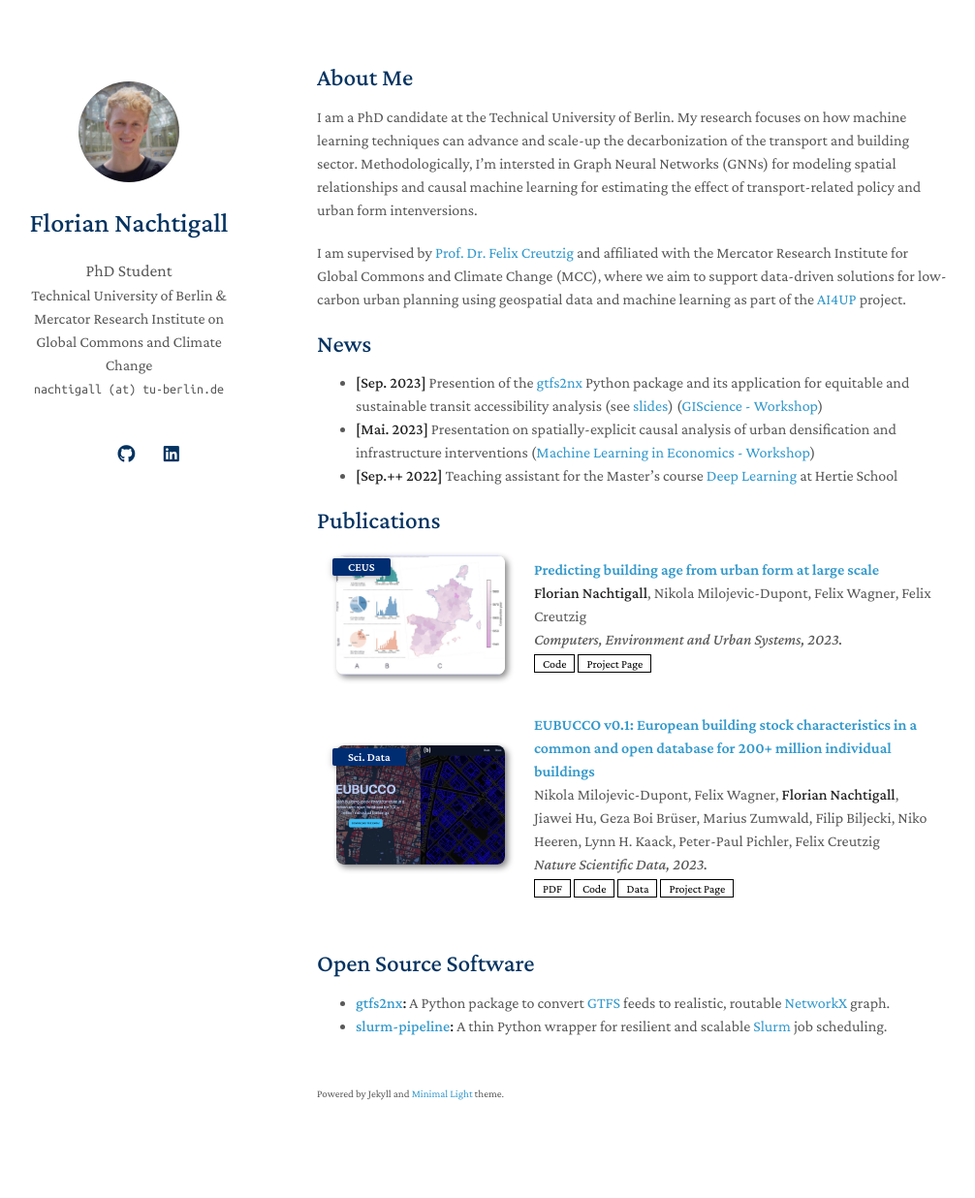
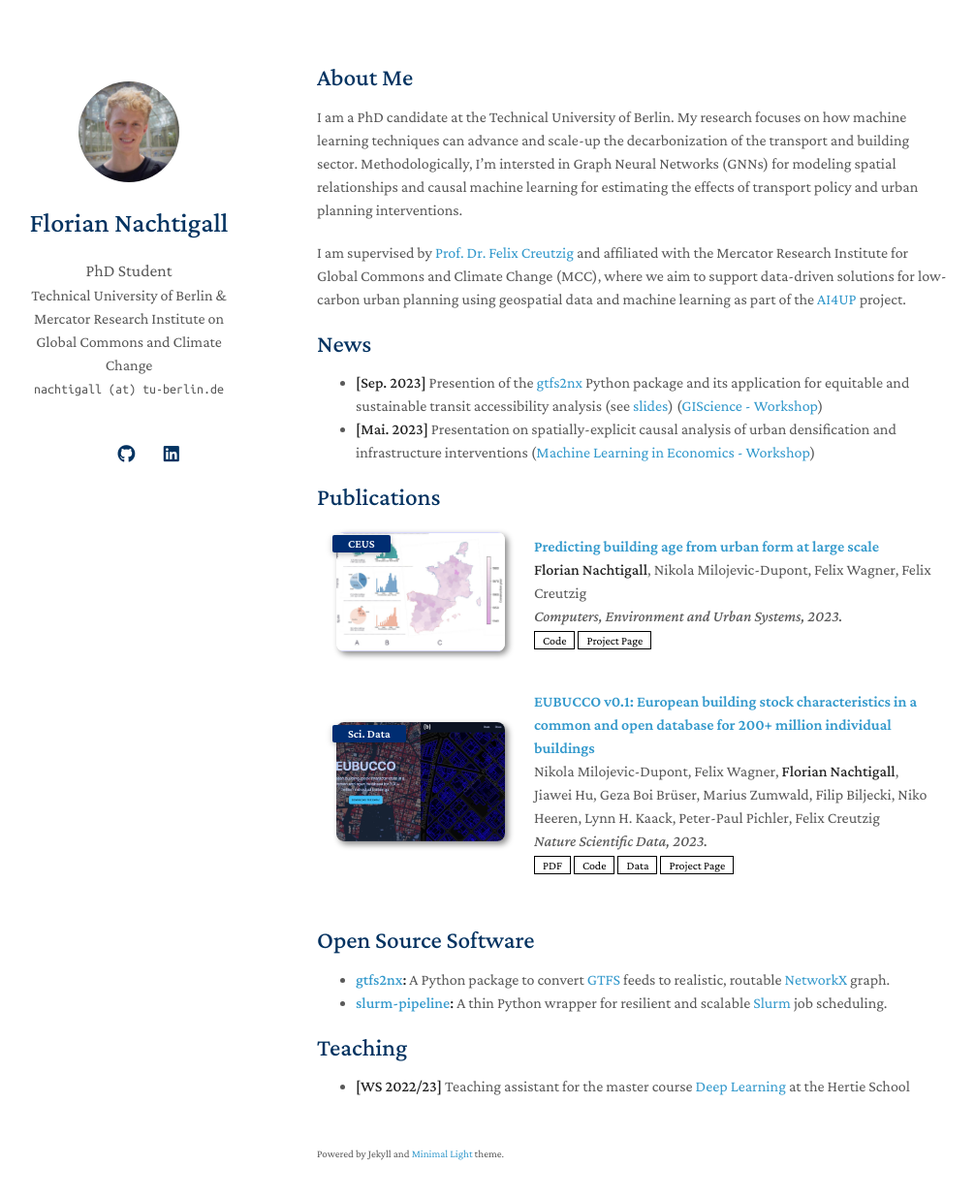
Before and after one commit to FlorianNachtigall/floriannachtigall.github.io, a Jekyll site: the page built from index.md, in a window 1280 px wide and 1271 px high. Shown: the top 1236 px of the window at 97% size, without its empty margins (143-1149 px from the left). Built offline with Jekyll 4.4.1, drawn with Linux system fonts in a browser that asks for light colours; nearby versions of some CDN libraries; a style sheet for code colours, icons or effects is not loaded; our own code applies the rules of GitHub Pages for plain Markdown files.

Commit message:
Add teaching section & fix typos

```diff
--- a/index.md
+++ b/index.md
@@ -4,7 +4,7 @@ layout: homepage
 
 ## About Me
 
-I am a PhD candidate at the Technical University of Berlin. My research focuses on how machine learning techniques can advance and scale-up the decarbonization of the transport and building sector. Methodologically, I'm intersted in Graph Neural Networks (GNNs) for modeling spatial relationships and causal machine learning for estimating the effect of transport-related policy and urban form intenversions.
+I am a PhD candidate at the Technical University of Berlin. My research focuses on how machine learning techniques can advance and scale-up the decarbonization of the transport and building sector. Methodologically, I'm intersted in Graph Neural Networks (GNNs) for modeling spatial relationships and causal machine learning for estimating the effects of transport policy and urban planning interventions.
 
 I am supervised by [Prof. Dr. Felix Creutzig](https://www.mcc-berlin.net/en/about/team/creutzig-felix.html) and affiliated with the Mercator Research Institute for Global Commons and Climate Change (MCC), where we aim to support data-driven solutions for low-carbon urban planning using geospatial data and machine learning as part of the [AI4UP](https://www.mcc-berlin.net/forschung/arbeitsgruppen/landnutzung-infrastruktur-und-transport/ai4up.html) project.
 
@@ -18,7 +18,7 @@ I am supervised by [Prof. Dr. Felix Creutzig](https://www.mcc-berlin.net/en/abou
 
 - **[Sep. 2023]** Presention of the [gtfs2nx](https://github.com/ai4up/gtfs2nx) Python package and its application for equitable and sustainable transit accessibility analysis (see [slides](https://otesama2023.readthedocs.io/en/latest/presentations/short_talks.html)) ([GIScience - Workshop](https://otesama2023.readthedocs.io/en/latest/))
 - **[Mai. 2023]** Presentation on spatially-explicit causal analysis of urban densification and infrastructure interventions ([Machine Learning in Economics - Workshop](https://smaxand.github.io/CfP_MLEconomics2.pdf))
-- **[Sep.++ 2022]** Teaching assistant for the Master's course [Deep Learning](https://www.hertie-school.org/en/study/course-catalogue/course/course/deep-learning) at Hertie School
+
 
 {% include_relative _includes/publications.md %}
 
@@ -29,4 +29,7 @@ I am supervised by [Prof. Dr. Felix Creutzig](https://www.mcc-berlin.net/en/abou
 - **[slurm-pipeline](https://github.com/ai4up/slurm-pipeline):** A thin Python wrapper for resilient and scalable [Slurm](https://slurm.schedmd.com/documentation.html) job scheduling.
 
 
+## Teaching
+- **[WS 2022/23]** Teaching assistant for the master course [Deep Learning](https://www.hertie-school.org/en/study/course-catalogue/course/course/deep-learning) at the Hertie School
+
 <!-- {% include_relative _includes/services.md %} -->
```
